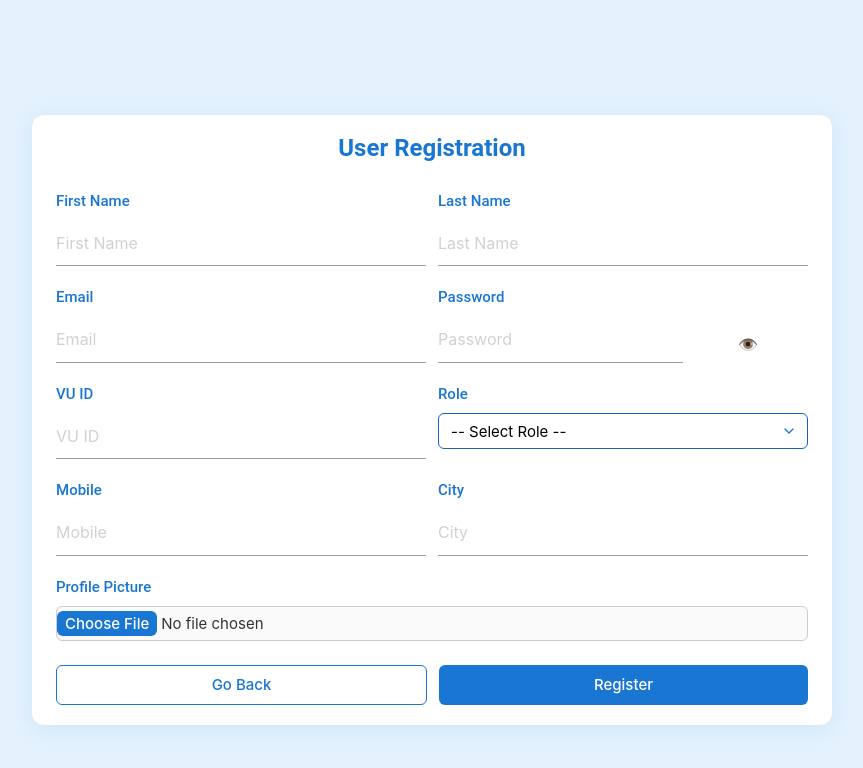
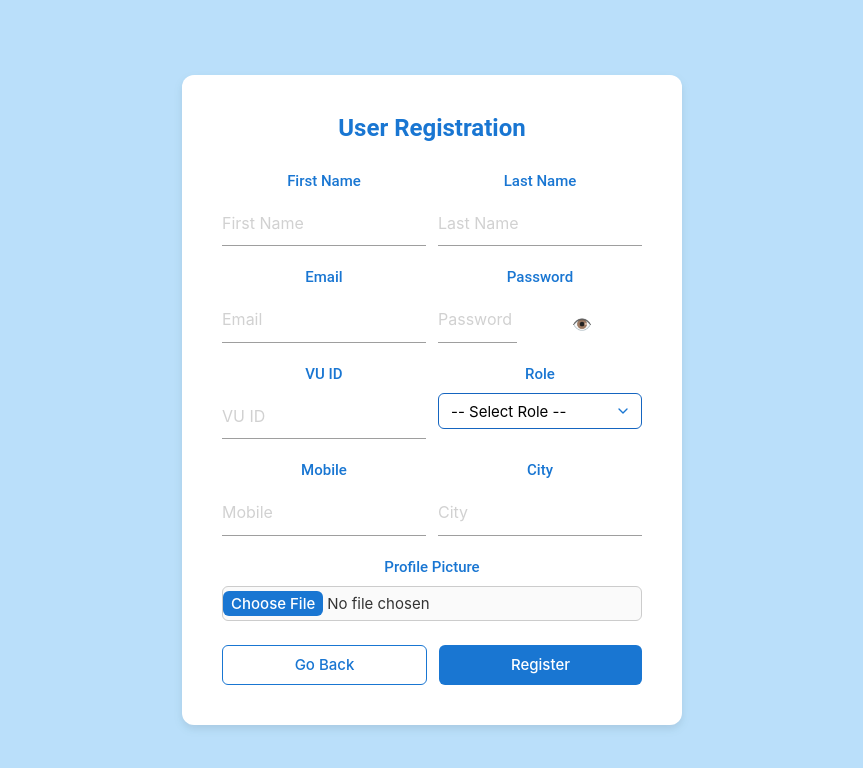
Before and after one commit to Romi-2/Mobile-Bio-Lab-Fullstack, a React (Vite) app in the folder Frontend/Mobile-Bio-Lab/: page /register in a window 1280 px wide. Shown: the top 768 px of the page, without its empty margins (208-1071 px from the left). Built offline with nearby package versions, Linux system fonts and the light colour scheme.

Commit message:
Fix issue related to page scrollong in profile.css and app.css

```diff
--- a/Frontend/Mobile-Bio-Lab/src/App.css
+++ b/Frontend/Mobile-Bio-Lab/src/App.css
@@ -111,3 +111,27 @@ select {
 }
 
 /* App.css end */
+
+/* Registeration sucess page */
+
+.register-container {
+  height: 100vh;              /* Full screen height */
+  width: 100vw;               /* Full screen width */
+  display: flex;              /* Flexbox to center */
+  justify-content: center;    /* Center horizontally */
+  align-items: center;        /* Center vertically */
+  background-color:  rgba(148, 209, 250, 0.6);;  /* Optional background */
+}
+
+.register-card {
+  background: #fff;
+  padding: 40px;
+  border-radius: 12px;
+  box-shadow: 0px 4px 10px rgba(0,0,0,0.1);
+  max-width: 500px;
+  width: 90%;
+  text-align: center;
+}
+
+
+/* end */
--- a/Frontend/Mobile-Bio-Lab/src/style/Profile.css
+++ b/Frontend/Mobile-Bio-Lab/src/style/Profile.css
@@ -1,10 +1,25 @@
 
 /* profile page start */
+html, body {
+  margin: 0;
+  padding: 0;
+  height: auto;         /* let it expand */
+  min-height: 100%;     /* just ensures not collapsed */
+  overflow-y: auto;     /* allow page scrolling */
+}
 
-/* src/pages/Profile.css */
+.profile-container {
+  display: flex;
+  justify-content: center;
+  align-items: flex-start;
+  padding: 24px;
+  background: linear-gradient(135deg, #f5f7fa 0%, #c3cfe2 100%);
+  min-height: 100%;     /* grow with body */
+}
+
+
 .profile-loading,
 .profile-error {
-  display: flex;
   flex-direction: column;
   justify-content: center;
   align-items: center;
@@ -49,15 +64,6 @@
 
 .retry-button:hover {
   background-color: #2980b9;
-}
-
-.profile-container {
-  display: flex;
-  justify-content: center;
-  align-items: flex-start;
-  min-height: 100vh;
-  padding: 24px;
-  background: linear-gradient(135deg, #f5f7fa 0%, #c3cfe2 100%);
 }
 
 .profile-card {
```
